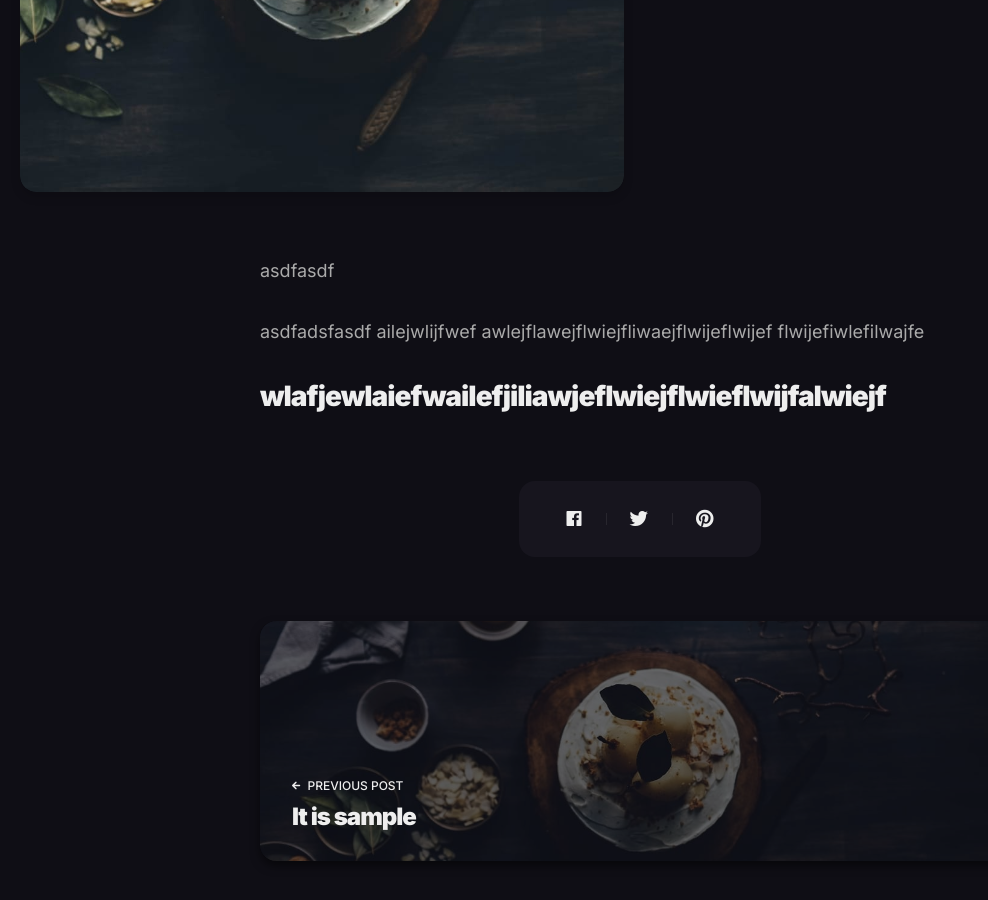
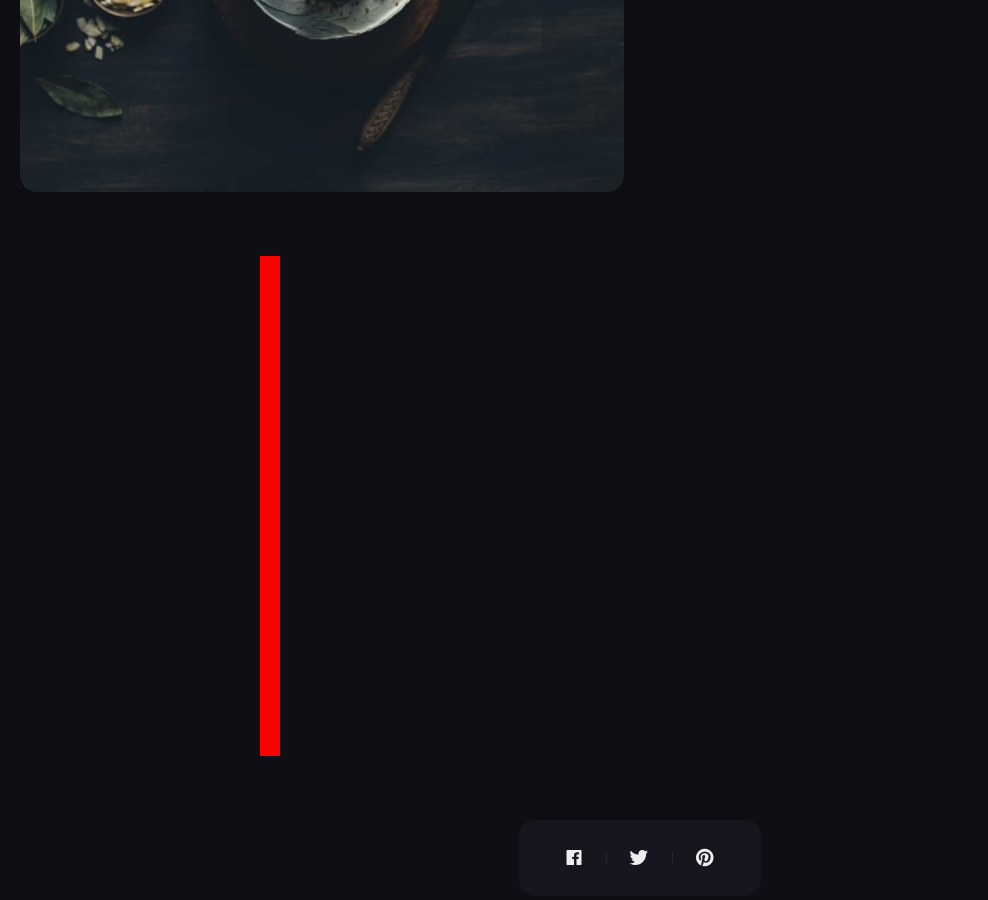
Before and after one commit to hwanyong/hwanyong.github.io, a Jekyll site: the page built from _posts/2018-10-19-sprite-animate.md, in a window 1280 px wide and 900 px high, scrolled down 502 px. Shown: the whole window, without its empty margins (0-988 px from the left). Built offline with Jekyll 4.4.1, drawn with Linux system fonts in a browser that asks for light colours; nearby versions of some CDN libraries; comment, search, counter and statistics services are not loaded.

Commit message:
Update 2018-10-19-sprite-animate.md

```diff
--- a/_posts/2018-10-19-sprite-animate.md
+++ b/_posts/2018-10-19-sprite-animate.md
@@ -6,11 +6,5 @@ date:   2018-10-19 00:00:00 +0000
 image:  '/images/20.jpg'
 tags:   [sample, nature]
 ---
-asdfasdf
-
-asdfadsfasdf ailejwlijfwef
-awlejflawejflwiejfliwaejflwijeflwijef
-flwijefiwlefilwajfe
-
-wlafjewlaiefwailefjiliawjeflwiejflwieflwijfalwiejf
---
+<div style="width: 20px; height: 500px; background-color: red;">
+</div>
```
